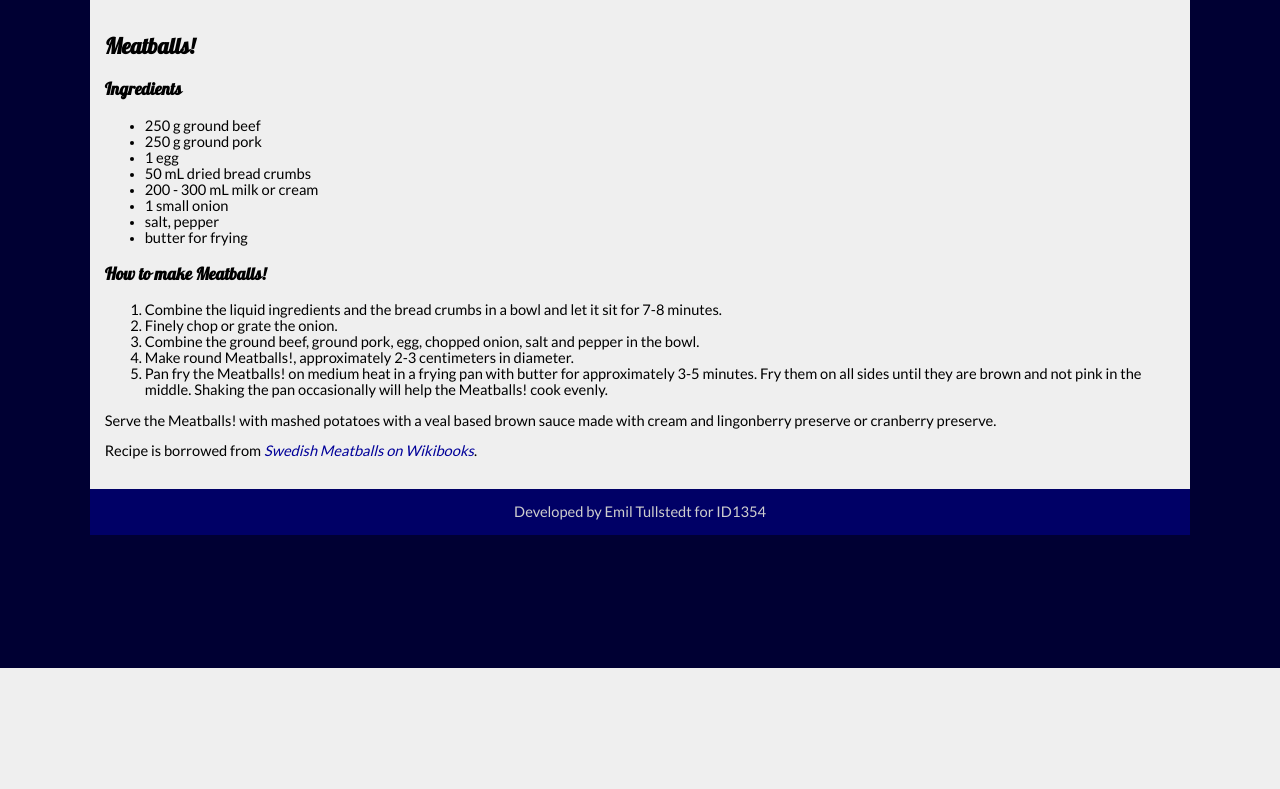
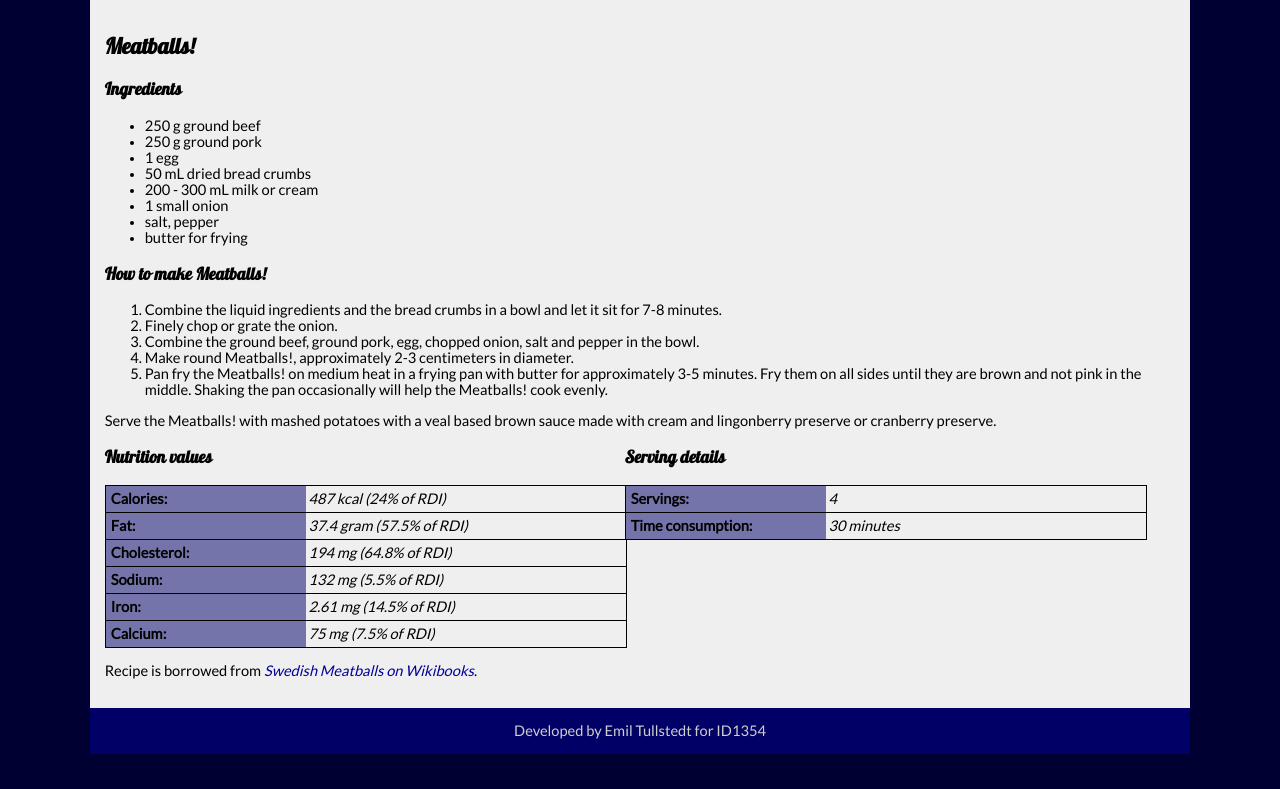
Before and after one commit to sakjur/tasty-recipes-kth, a PHP site: page /meatballs.html in a window 1280 px wide. Shown: the part 132-921 px from the top of the page. Before the commit the page ends 800 px from the top, so only its background shows below. Run offline with PHP 8.4, Linux system fonts and the light colour scheme.

Commit message:
Updated meatballs

```diff
--- a/p1/css/main.css
+++ b/p1/css/main.css
@@ -130,6 +130,48 @@ nav a:hover
     height: 64px;
 }
 
+.nutrition .nutrition-row
+{
+    width:100%;
+    margin:0;
+    border: solid black;
+    border-width: 1px 1px 0px 1px;
+}
+
+.nutrition .nutrition-row:last-of-type
+{
+    border: 1px solid black;
+}
+
+.nutrition .nutrition-row .key
+{
+    display: inline-block;
+    width: 190px;
+    padding: 5px;
+    background: #7474AA;
+}
+
+.servings .servings-row
+{
+    width: 100%;
+    margin: 0;
+    border: solid black;
+    border-width: 1px 1px 0px 1px;
+}
+
+.servings .servings-row:last-of-type
+{
+    border: 1px solid black;
+}
+
+.servings .servings-row .key
+{
+    display: inline-block;
+    width: 190px;
+    padding: 5px;
+    background: #7474AA;
+}
+
 @media (min-width: 1200px)
 {
     #container
@@ -148,6 +190,19 @@ nav a:hover
     {
         width: 128px;
         height: 128px;
+    }
+
+    .nutrition
+    {
+        display: table-cell;
+        width: 520px;
+    }
+
+    .servings
+    {
+        display: table-cell;
+        width: 520px;
+        height: 100%;
     }
 }
 
@@ -192,4 +247,21 @@ nav a:hover
         margin: 0 0 3px 0;
         width: 100%;
     }
+
+    .nutrition-row .key
+    {
+        display: block;
+        width: 100%;
+        padding: 5px 0;
+        background: #7474AA;
+        text-align: center;
+    }
+
+    .nutrition-row .value
+    {
+        display: block;
+        width: 100%;
+        text-align: center;
+        padding: 5px 0;
+    }
 }
--- a/p1/meatballs.html
+++ b/p1/meatballs.html
@@ -50,8 +50,42 @@
                 Serve the Meatballs! with mashed potatoes with a veal based brown sauce made with cream and lingonberry preserve or cranberry preserve.
             </div>
 
+            <div class="nutrition">
+                <h3>Nutrition values</h3>
+
+                <div class="nutrition-row">
+                    <b class="key">Calories:</b> <i class="value">487 kcal (24% of RDI)</i>
+                </div>
+                <div class="nutrition-row">
+                    <b class="key">Fat:</b> <i class="value">37.4 gram (57.5% of RDI)</i>
+                </div>
+                <div class="nutrition-row">
+                    <b class="key">Cholesterol:</b> <i class="value">194 mg (64.8% of RDI)</i>
+                </div>
+                <div class="nutrition-row">
+                    <b class="key">Sodium:</b> <i class="value">132 mg (5.5% of RDI)</i>
+                </div>
+                <div class="nutrition-row">
+                    <b class="key">Iron:</b> <i class="value">2.61 mg (14.5% of RDI)</i>
+                </div>
+                <div class="nutrition-row">
+                    <b class="key">Calcium:</b> <i class="value">75 mg (7.5% of RDI)</i>
+                </div>
+            </div>
+
+            <div class="servings">
+                <h3>Serving details</h3>
+
+                <div class="servings-row">
+                    <b class="key">Servings:</b> <i class="value">4</i>
+                </div>
+                <div class="servings-row">
+                    <b class="key">Time consumption:</b> <i class="value">30 minutes</i>
+                </div>
+            </div>
+
             <p class="reference">
-                Recipe is borrowed from <a href="https://en.wikibooks.org/w/index.php?title=Cookbook:Swedish_Meatballs&oldid=2691161">Swedish Meatballs on Wikibooks</a>.
+                Recipe is borrowed from <a href="https://en.wikibooks.org/w/index.php?title=Cookbook:Swedish_Meatballs&amp;oldid=2691161">Swedish Meatballs on Wikibooks</a>.
             </p>
         </section>
         <footer>Developed by Emil Tullstedt for ID1354</footer>
```
